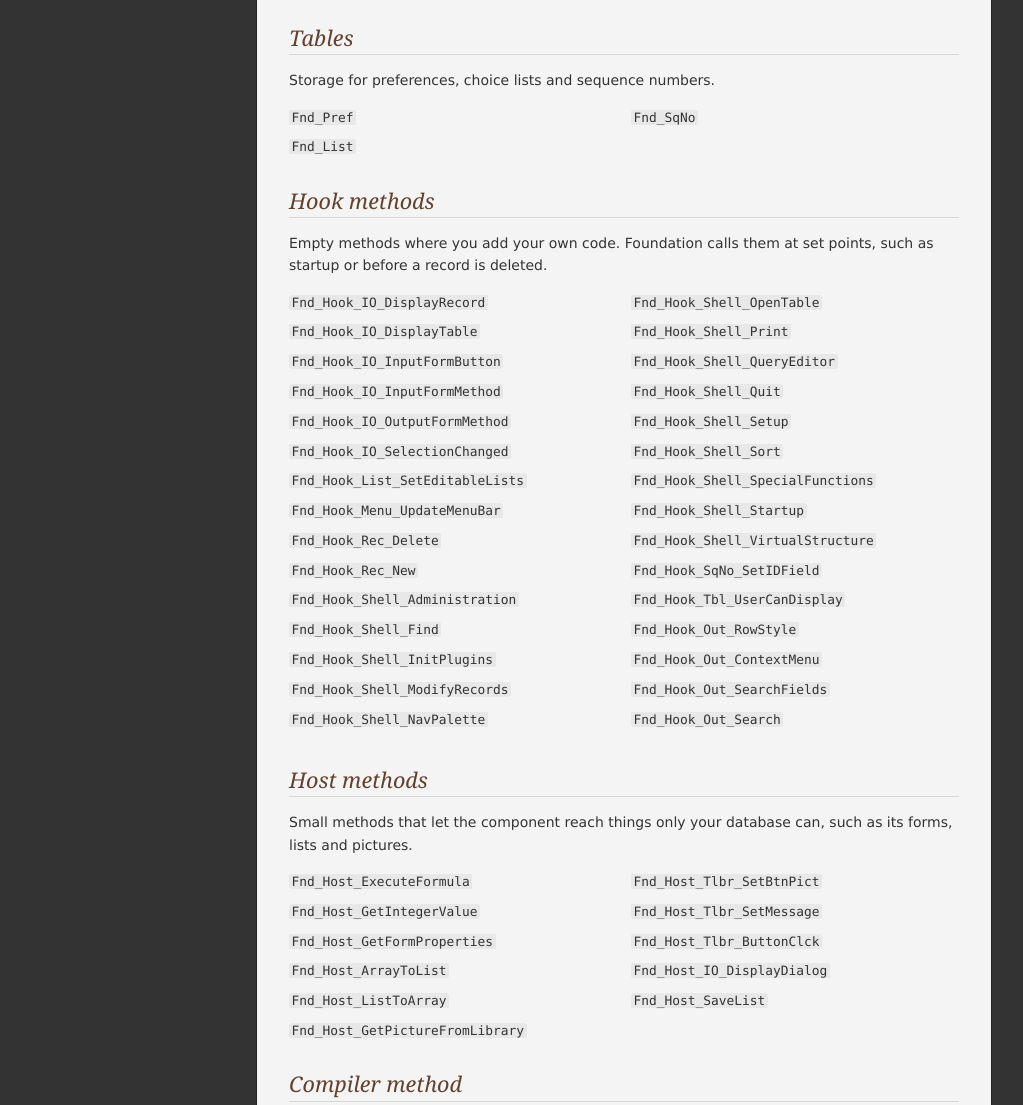
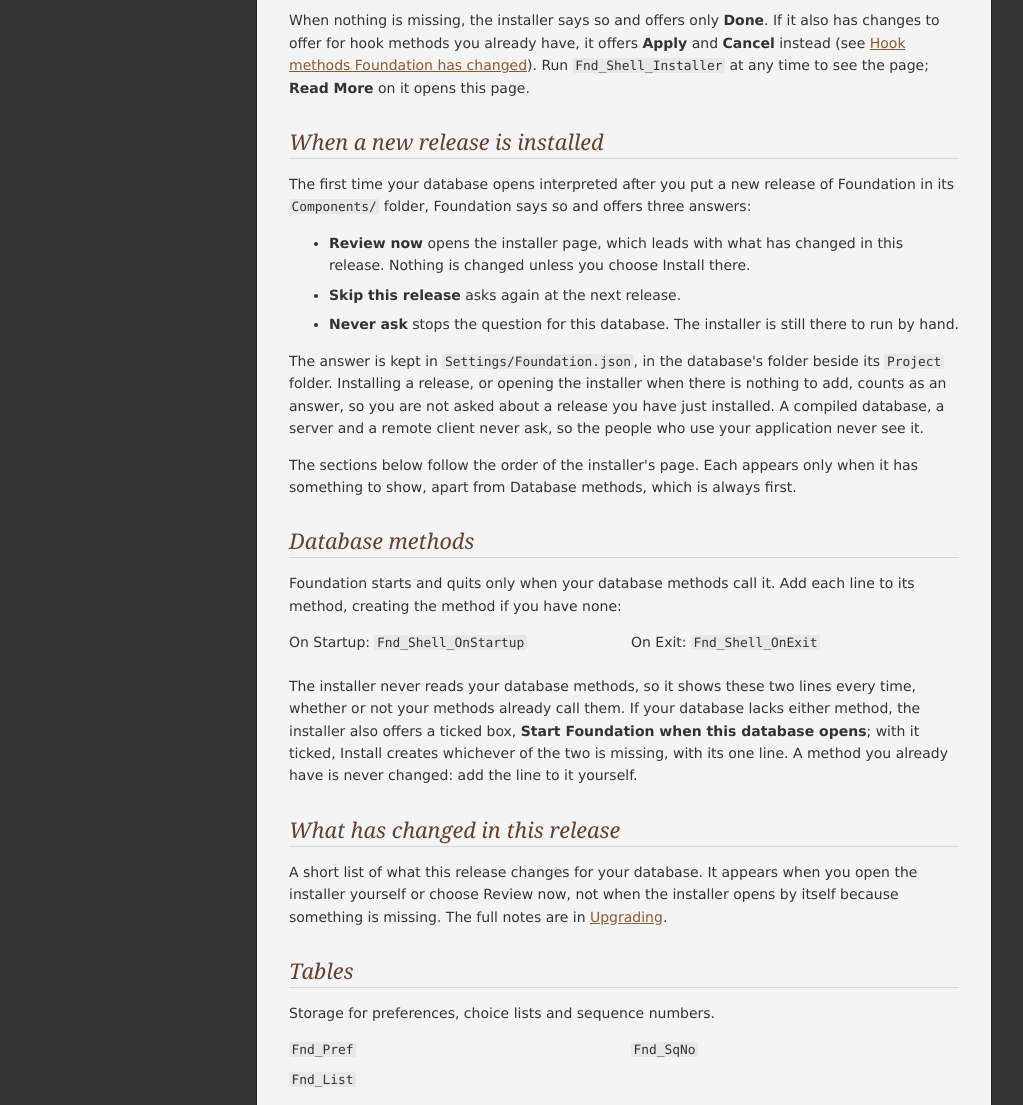
Before and after one commit to WayneStewart/open4dshell.com, a plain HTML site: page foundation/install/index.html in a window 1280 px wide. Shown: the part 744-1849 px from the top of the page, without its empty margins (128-1151 px from the left). Drawn offline with Linux system fonts and the light colour scheme.

Commit message:
Installer page brought up to rc.1
Adds the new-release notice (Review now, Skip this release, Never ask,
and that installing counts as an answer), the Database methods section
and its Start Foundation box, What has changed in this release, the
Done and Apply states, and Hook methods Foundation has changed. Drops
Fnd_Host_Tlbr_SetMessage, which is no longer installed. What is never
changed now allows for ticked hook updates.

Co-Authored-By: Claude Opus 5.5 <noreply@anthropic.com>

```diff
--- a/foundation/install/index.html
+++ b/foundation/install/index.html
@@ -4,7 +4,7 @@
 <meta charset="utf-8">
 <meta name="viewport" content="width=device-width, initial-scale=1">
 <title>The installer · Foundation</title>
-<meta name="description" content="What the Foundation installer adds to your database, and why: three tables, the hook and host methods, and one compiler method.">
+<meta name="description" content="What the Foundation installer adds to your database, and why: the database method lines, three tables, the hook and host methods, one compiler method and the forms; and how it updates hook methods and announces a new release.">
 <link rel="icon" type="image/png" sizes="32x32" href="/img/favicon-32.png">
 <link rel="stylesheet" href="/styles.css">
 </head>
@@ -85,6 +85,65 @@ simply remove the component. A compiled database is never changed.</p>
 <p>After installing, restart the database so the new tables are available
 and the new methods compile.</p>
 
+<p>When nothing is missing, the installer says so and offers only
+<strong>Done</strong>. If it also has changes to offer for hook methods
+you already have, it offers <strong>Apply</strong> and
+<strong>Cancel</strong> instead (see
+<a href="#hook-updates">Hook methods Foundation has changed</a>).
+Run <code>Fnd_Shell_Installer</code> at any time to see the page;
+<strong>Read More</strong> on it opens this page.</p>
+
+<h2 id="new-release">When a new release is installed</h2>
+
+<p>The first time your database opens interpreted after you put a new
+release of Foundation in its <code>Components/</code> folder, Foundation
+says so and offers three answers:</p>
+
+<ul>
+	<li><strong>Review now</strong> opens the installer page, which leads
+	with what has changed in this release. Nothing is changed unless you
+	choose Install there.</li>
+	<li><strong>Skip this release</strong> asks again at the next
+	release.</li>
+	<li><strong>Never ask</strong> stops the question for this database.
+	The installer is still there to run by hand.</li>
+</ul>
+
+<p>The answer is kept in <code>Settings/Foundation.json</code>, in the
+database's folder beside its <code>Project</code> folder. Installing a
+release, or opening the installer when there is nothing to add, counts as
+an answer, so you are not asked about a release you have just installed. A
+compiled database, a server and a remote client never ask, so the people
+who use your application never see it.</p>
+
+<p>The sections below follow the order of the installer's page. Each
+appears only when it has something to show, apart from Database methods,
+which is always first.</p>
+
+<h2>Database methods</h2>
+
+<p>Foundation starts and quits only when your database methods call it.
+Add each line to its method, creating the method if you have none:</p>
+
+<ul class="names">
+	<li>On Startup: <code>Fnd_Shell_OnStartup</code></li>
+	<li>On Exit: <code>Fnd_Shell_OnExit</code></li>
+</ul>
+
+<p>The installer never reads your database methods, so it shows these two
+lines every time, whether or not your methods already call them. If your
+database lacks either method, the installer also offers a ticked box,
+<strong>Start Foundation when this database opens</strong>; with it ticked,
+Install creates whichever of the two is missing, with its one line. A
+method you already have is never changed: add the line to it yourself.</p>
+
+<h2>What has changed in this release</h2>
+
+<p>A short list of what this release changes for your database. It appears
+when you open the installer yourself or choose Review now, not when the
+installer opens by itself because something is missing. The full notes are
+in <a href="/guide/upgrading.html">Upgrading</a>.</p>
+
 <h2>Tables</h2>
 
 <p>Storage for preferences, choice lists and sequence numbers.</p>
@@ -144,7 +203,6 @@ and the new methods compile.</p>
 	<li><code>Fnd_Host_ListToArray</code></li>
 	<li><code>Fnd_Host_GetPictureFromLibrary</code></li>
 	<li><code>Fnd_Host_Tlbr_SetBtnPict</code></li>
-	<li><code>Fnd_Host_Tlbr_SetMessage</code></li>
 	<li><code>Fnd_Host_Tlbr_ButtonClck</code></li>
 	<li><code>Fnd_Host_IO_DisplayDialog</code></li>
 	<li><code>Fnd_Host_SaveList</code></li>
@@ -176,6 +234,34 @@ and the new methods compile.</p>
 
 <p>Listed only when one of your tables needs it. Back up before choosing Install.</p>
 
+<h2 id="hook-updates">Hook methods Foundation has changed</h2>
+
+<p>These hook methods are in your database already, and the version
+Foundation supplies has changed since. Nothing is written unless you tick a
+box and choose Apply (or Install, when other items are missing too). Your
+present code for each ticked method is first saved in a folder named
+<code>Foundation Backups</code>, in your database's folder. Each method is
+listed in one of four ways:</p>
+
+<ul>
+	<li><strong>Replace</strong>: yours is as Foundation supplied it in an
+	earlier release, so ticking it replaces it with the current version.</li>
+	<li><strong>Apply Foundation's changes</strong>: you have added code,
+	and Foundation's changes do not overlap yours, so ticking it applies
+	them and keeps your code.</li>
+	<li><strong>Overlapping changes</strong>: Foundation's changes overlap
+	yours. There is no box; copy what you want by hand.</li>
+	<li><strong>Not traceable</strong>: yours differs from the current
+	version and Foundation cannot tell which version it began from, usually
+	because it was written for a much earlier Foundation. There is no box;
+	these are folded together under one line at the end, for reference
+	only.</li>
+</ul>
+
+<p><strong>Show changes</strong> under each method opens the
+difference, so you can decide before ticking. The closing alert names the
+methods updated and where their backups are.</p>
+
 <h2>Installed earlier, since changed</h2>
 
 <p>These forms and pictures are in your database already and differ from the ones this Foundation carries. Nothing here is changed by Install. Superseded: Foundation has a newer version and yours is as Foundation supplied it. Edited: yours has been changed since it was installed.</p>
@@ -184,7 +270,10 @@ and the new methods compile.</p>
 
 <h2>What is never changed</h2>
 
-<p>Your own code in a hook method is never changed, and neither is a form or picture already in your database. A Foundation host method whose parameters are out of date is replaced, with the previous code kept below it as a comment.</p>
+<p>Your own code in a hook method is never changed unless you tick it under
+<a href="#hook-updates">Hook methods Foundation has changed</a>, and then
+only after a backup. A form or picture already in your database is never
+changed, and neither is a database method you already have. A Foundation host method whose parameters are out of date is replaced, with the previous code kept below it as a comment.</p>
 
 <p>The hook and host methods are described in
 <a href="/guide/04-hooks-and-host-methods.html">chapter 4 of the Developer
```
